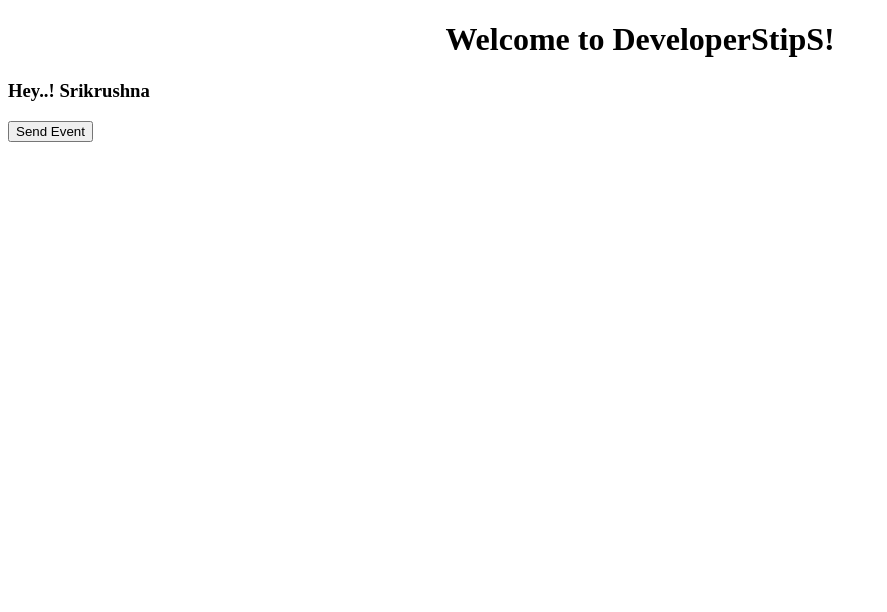
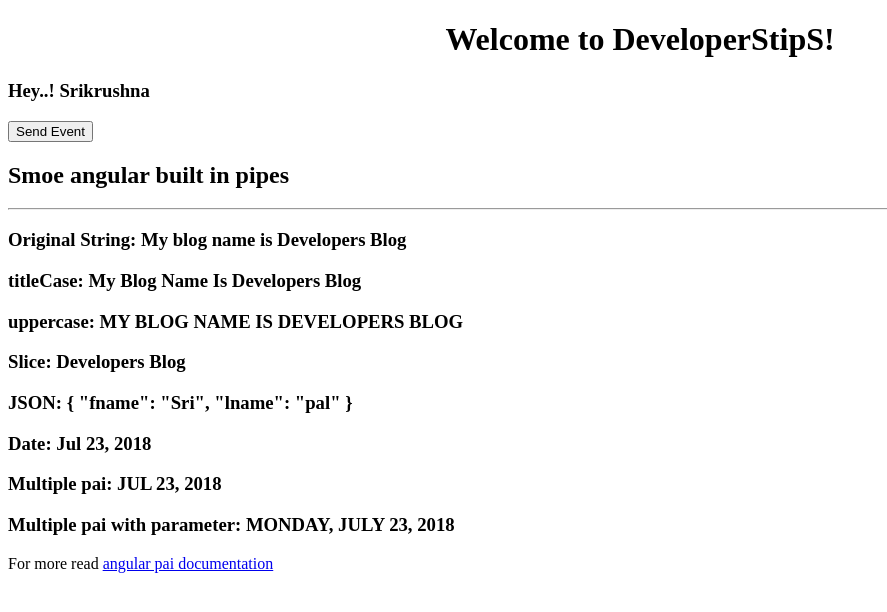
Before and after one commit to SrikrushnaP/angular_tutorial, an Angular app: page / in a window 1280 px wide. Shown: the top 612 px of the page, without its empty margins (0-887 px from the left). Built offline with nearby package versions, Linux system fonts and the light colour scheme.

Commit message:
angular built in pie(|)

```diff
--- a/src/app/child/child.component.ts
+++ b/src/app/child/child.component.ts
@@ -5,10 +5,32 @@ import { Component, OnInit, Input, Output, EventEmitter } from '@angular/core';
   template: `
     <h3>{{ "Hey..! "+ parentData}}</h3>
     <button (click)="sendEvent()">Send Event</button>
+
+    <h2>Smoe angular built in pipes</h2>
+    <hr />
+
+    <h3>Original String: {{ myString }}</h3>
+    <h3>titleCase: {{ myString | titlecase }}</h3>
+    <h3>uppercase: {{ myString | uppercase }}</h3>
+    <h3>Slice: {{ myString | slice :15:31}}</h3>
+    <h3>JSON: {{ person | json }}</h3>
+    <h3>Date: {{ today | date }}</h3>
+    <h3>Multiple pai: {{ today | date | uppercase }}</h3>
+    <h3>Multiple pai with parameter: {{ today | date:"fullDate" | uppercase }}</h3>
+    <p>For more read <a href="https://angular.io/guide/pipes" target="_blank">angular pai documentation</a></p>
   `,
   styles: []
 })
 export class ChildComponent implements OnInit {
+
+  public myString = "My blog name is Developers Blog";
+
+  public person = {
+    "fname": "Sri",
+    "lname": "pal"
+  }
+
+  public today = new Date();
 
   @Input() public parentData;
   // @Input('parentData') public myName; // Inseted of write the parent name you may provide a alias name
```
